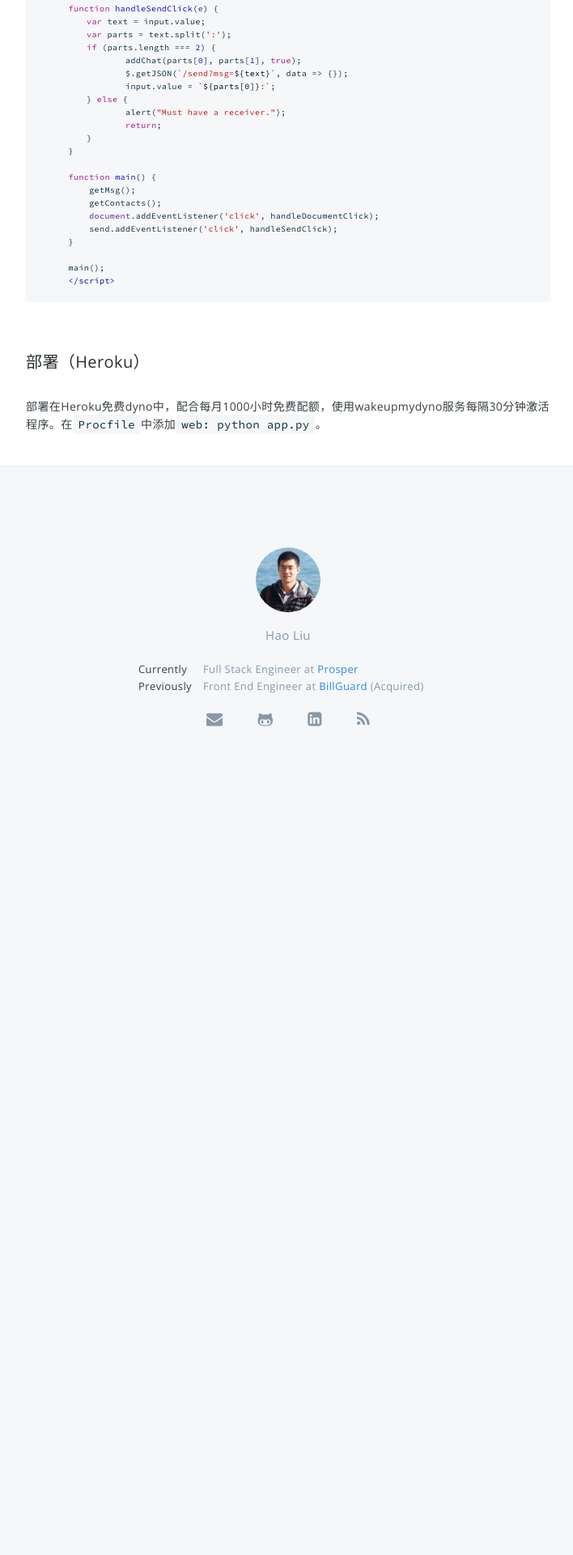
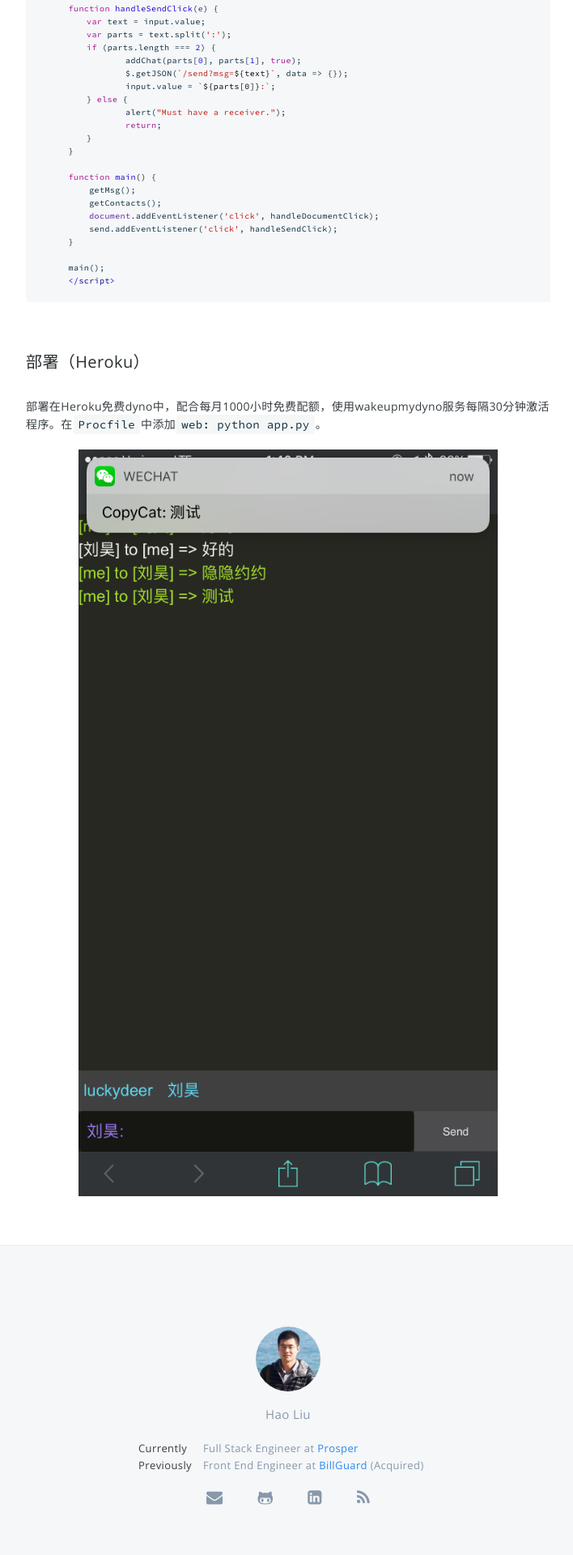
Before and after one commit to fuermosi777/fuermosi777.github.io, a Jekyll site: the page built from _posts/Chinese/2017-01-12-在iPhone上同时登录两个微信的方法.md, in a window 1280 px wide. Shown: the part 4420-6340 px from the top of the page at 81% size, without its empty margins (284-992 px from the left). Built offline with Jekyll 4.4.1, drawn with Linux system fonts in a browser that asks for light colours; comment, search, counter and statistics services are not loaded; before the commit the page ends 5379 px from its top, so only the background shows below that.

Commit message:
Update 2017-01-12-在iPhone上同时登录两个微信的方法.md

```diff
--- a/_posts/Chinese/2017-01-12-在iPhone上同时登录两个微信的方法.md
+++ b/_posts/Chinese/2017-01-12-在iPhone上同时登录两个微信的方法.md
@@ -241,3 +241,5 @@
 ## 部署（Heroku）
 
 部署在Heroku免费dyno中，配合每月1000小时免费配额，使用wakeupmydyno服务每隔30分钟激活程序。在`Procfile`中添加`web: python app.py`。
+
+![](/images/wechatbot.PNG)
```
